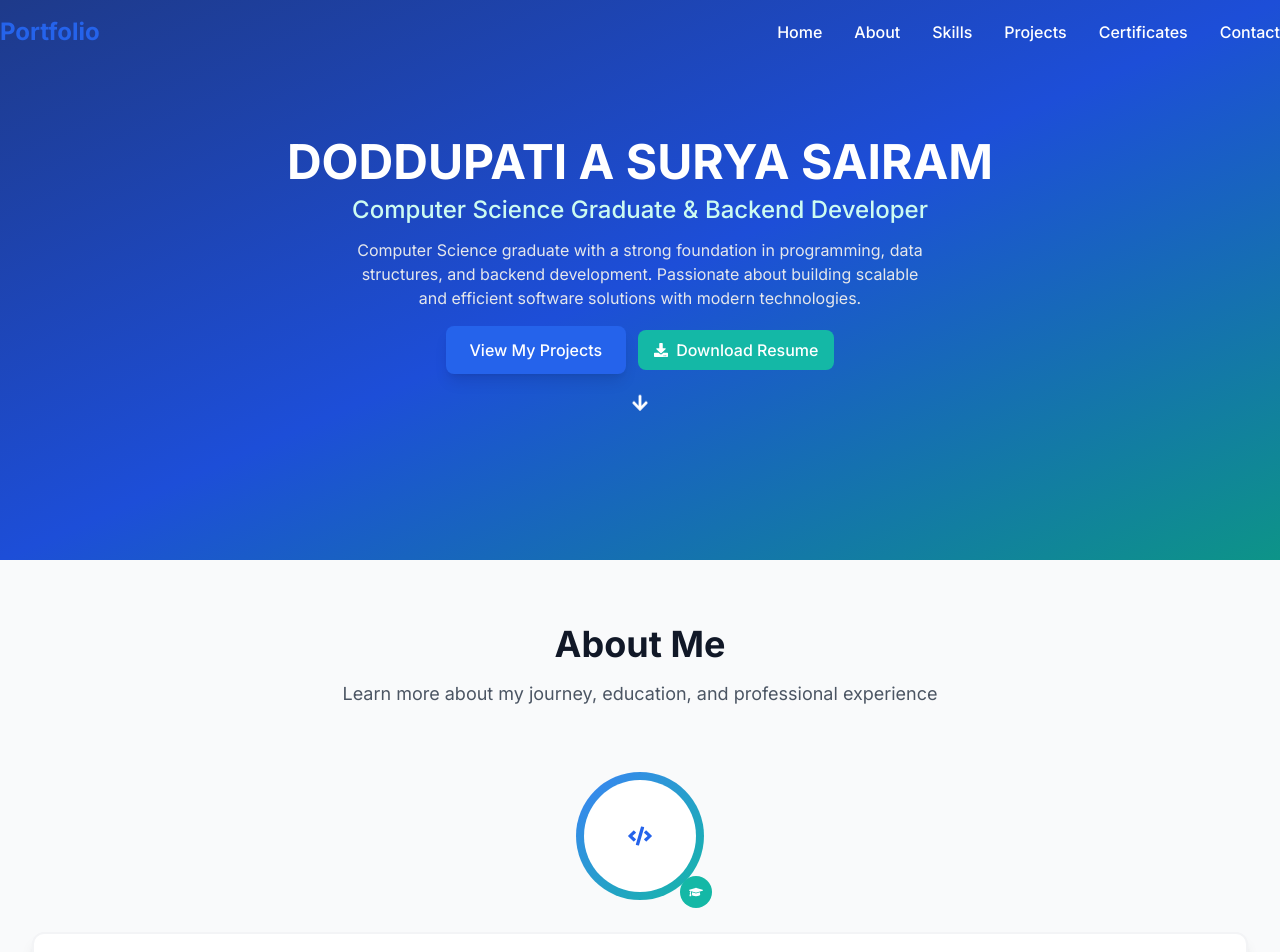
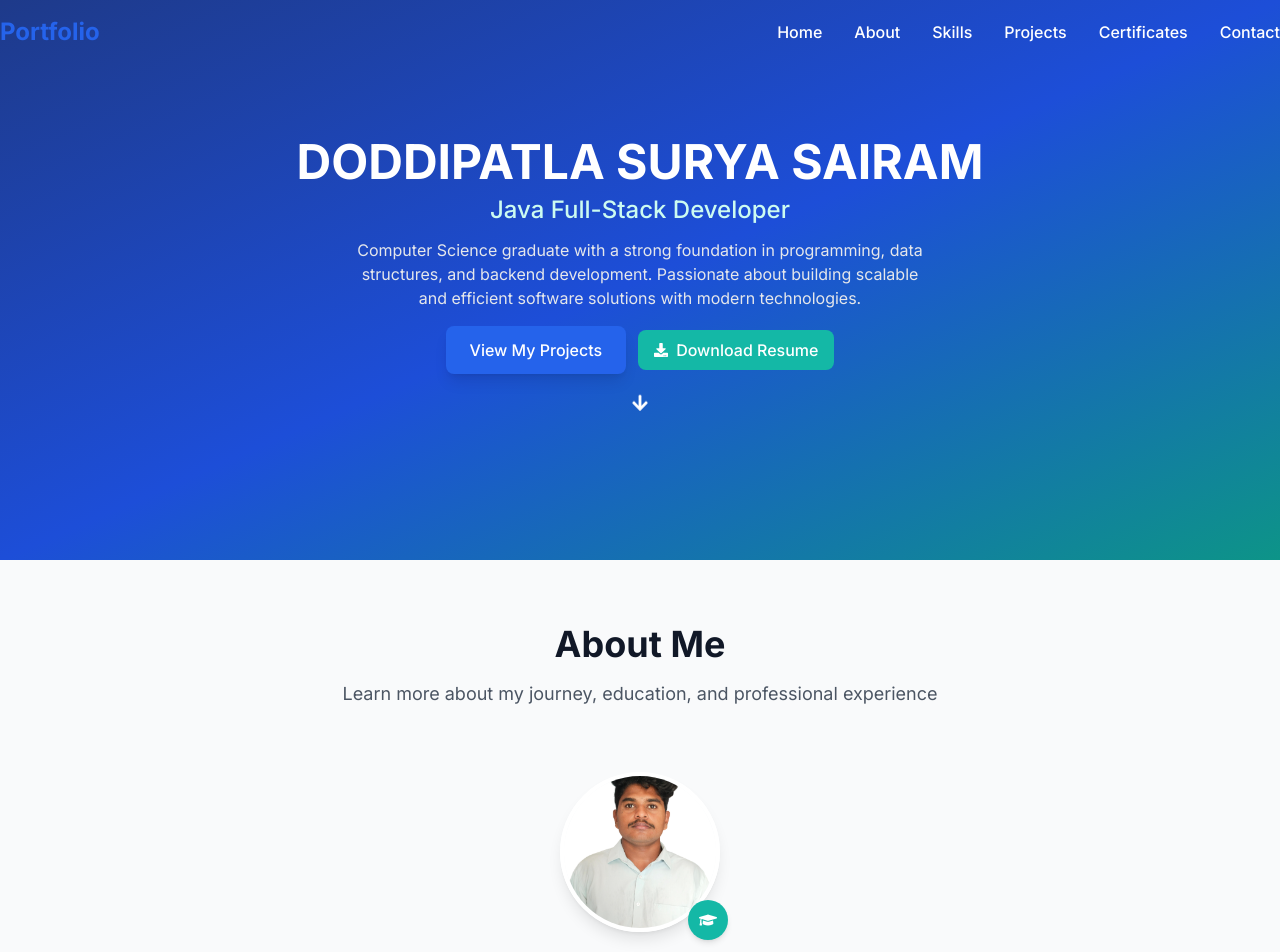
Before and after one commit to Surya3345/My-Portfolio, a React (Create React App) app: page / in a window 1280 px wide. Shown: the top 952 px of the page. Built offline with nearby package versions, Linux system fonts and the light colour scheme; the HTML template or start-up script is replaced by a standard one.

Commit message:
Update portfolio with profile photo and fix resume download

```diff
--- a/src/components/About.js
+++ b/src/components/About.js
@@ -17,13 +17,19 @@ const About = () => {
         {/* Profile Image - Centered */}
         <div className="text-center mb-8">
           <div className="relative inline-block">
-            <div className="w-32 h-32 mx-auto bg-gradient-to-br from-primary-500 to-teal-500 rounded-full flex items-center justify-center">
-              <div className="w-28 h-28 bg-white rounded-full flex items-center justify-center">
-                <FaCode className="text-2xl text-primary-600" />
-              </div>
+            <div className="w-40 h-40 mx-auto rounded-full overflow-hidden border-4 border-white shadow-lg">
+              <img
+                src={`${process.env.PUBLIC_URL}/Passportsize_Photo.png`}
+                alt="Profile"
+                className="w-full h-full object-cover"
+                onError={(e) => {
+                  console.error('Error loading profile image:', e);
+                  e.target.style.display = 'none';
+                }}
+              />
             </div>
-            <div className="absolute -bottom-2 -right-2 w-8 h-8 bg-teal-500 rounded-full flex items-center justify-center">
-              <FaGraduationCap className="text-sm text-white" />
+            <div className="absolute -bottom-2 -right-2 w-10 h-10 bg-teal-500 rounded-full flex items-center justify-center shadow-md">
+              <FaGraduationCap className="text-lg text-white" />
             </div>
           </div>
         </div>
--- a/src/components/Hero.js
+++ b/src/components/Hero.js
@@ -4,8 +4,13 @@ import { FaArrowDown, FaDownload } from 'react-icons/fa';
 const Hero = () => {
   const handleDownloadResume = () => {
     const link = document.createElement('a');
-    link.href = '/DODDIPATLA_SURYASAIRAM_FRESHER_RESUME.pdf';
+    // Using process.env.PUBLIC_URL to ensure correct path in both dev and prod
+    link.href = `${process.env.PUBLIC_URL}/DODDIPATLA_SURYASAIRAM_FRESHER_RESUME.pdf`;
     link.download = 'DODDIPATLA_SURYASAIRAM_FRESHER_RESUME.pdf';
+    link.target = '_blank'; // Open in new tab as fallback
+    link.rel = 'noopener noreferrer';
+
+    // Append to body, click and remove
     document.body.appendChild(link);
     link.click();
     document.body.removeChild(link);
@@ -17,10 +22,10 @@ const Hero = () => {
         <div className="text-center text-white">
           <div className="mb-4">
             <h1 className="text-2xl md:text-4xl lg:text-5xl font-bold mb-2 animate-fade-in">
-              DODDUPATI A SURYA SAIRAM
+              DODDIPATLA SURYA SAIRAM
             </h1>
             <h2 className="text-lg md:text-xl lg:text-2xl font-medium mb-3 text-teal-100">
-              Computer Science Graduate & Backend Developer
+              Java Full-Stack Developer
             </h2>
             <p className="text-sm md:text-base max-w-xl mx-auto mb-4 text-gray-200 leading-relaxed">
               Computer Science graduate with a strong foundation in programming, data structures, and backend development.
```
Also changed, not shown: package.json (+11 -7 lines), public/Passportsize_Photo.png (added), 1 other file (tests, documents, lock files or other folders).
